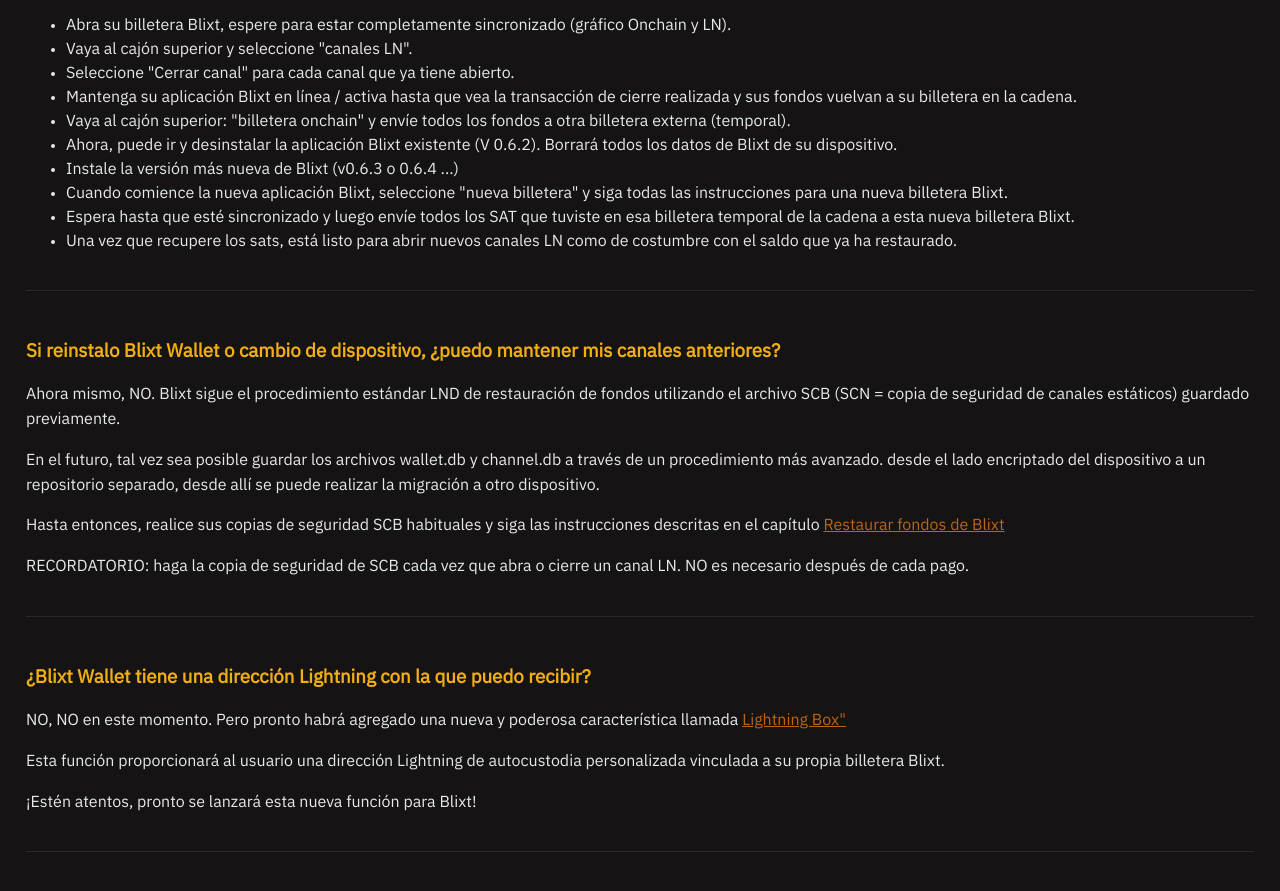
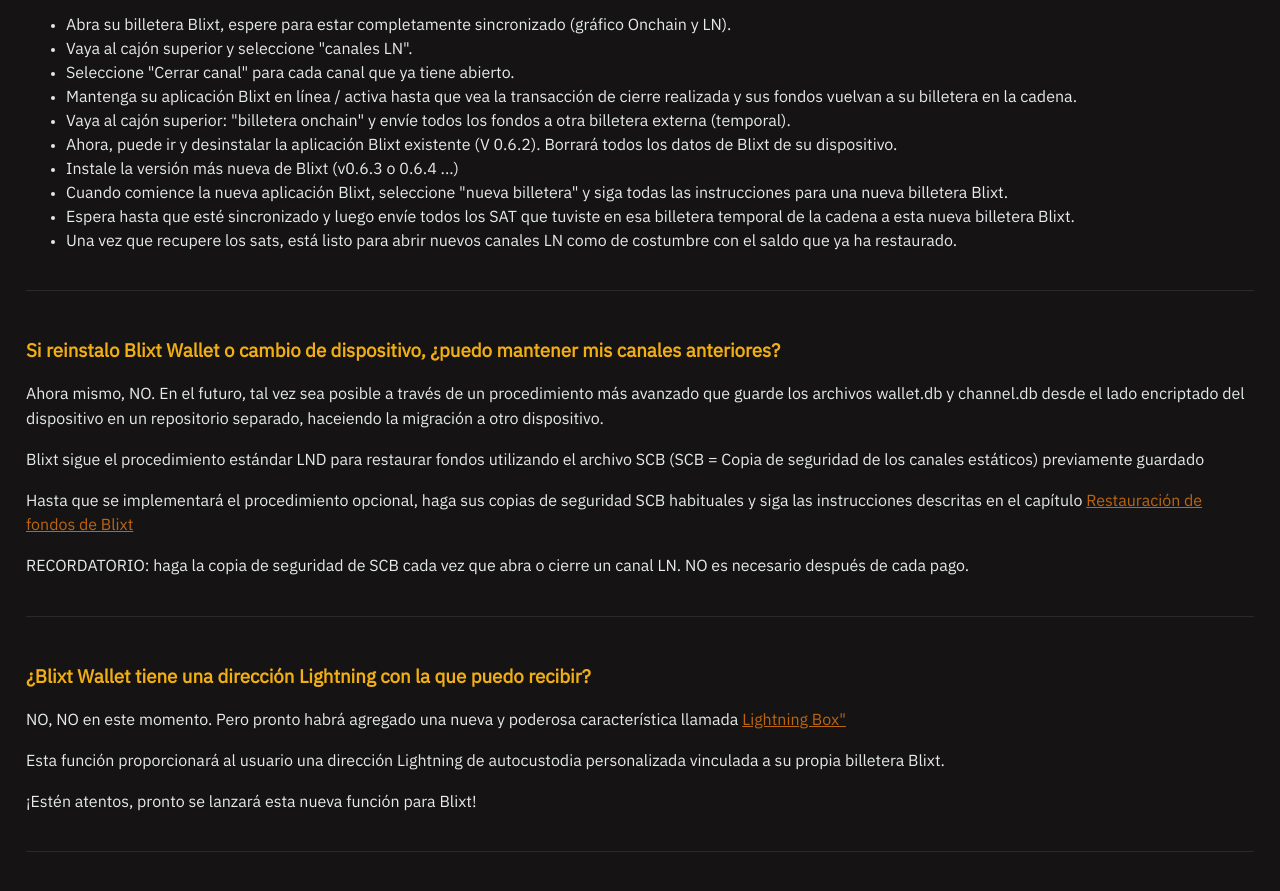
Before and after one commit to BlixtWallet/blixtwallet.github.io, a Jekyll site: the page built from faq_es.html, in a window 1280 px wide and 900 px high, scrolled down 12257 px. Shown: the top 891 px of the window. Built offline with Jekyll 4.4.1, drawn with Linux system fonts in a browser that asks for light colours.

Commit message:
small corrections

```diff
--- a/faq.html
+++ b/faq.html
@@ -650,10 +650,10 @@
 
   <section id="blixt-migrate">
     <h3>If I reinstall Blixt Wallet or switch devices, can I keep my previous channels?</h3>
-    <p>Right now, NO. Blixt follows the LND standard procedure of restoring funds using the SCB file (SCN = static channels backup) previously saved.</p>
-    <p>In the future, maybe it will be possible through a more advanced procedure saving the wallet.db and channel.db files
+    <p>Right now, NO. In the future, maybe it will be possible through a more advanced procedure saving the wallet.db and channel.db files
        from encrypted side of the device into a separate repository, from it can be made the migration to another device.</p>
-    <p>Until then, please make your usual SCB backups and follow the instructions described in the chapter <a href="#blixt-restore">Restore Blixt funds</a></p>
+    <p>Blixt follows the LND standard procedure of restoring funds using the SCB file (SCB = static channels backup) previously saved</p>
+    <p>Until the optional procedure will be implemented, please make your usual SCB backups and follow the instructions described in the chapter <a href="#blixt-restore">Restore Blixt funds</a></p>
     <p>REMINDER: do the SCB backup each time you open or close a LN channel. There's NO need after each payment.</p>
   </section>
 
--- a/faq_es.html
+++ b/faq_es.html
@@ -500,11 +500,11 @@
  </section>
 
  <section id="blixt-migrar">
-     <h3>Si reinstalo Blixt Wallet o cambio de dispositivo, ¿puedo mantener mis canales anteriores?</h3>
-     <p>Ahora mismo, NO. Blixt sigue el procedimiento estándar LND de restauración de fondos utilizando el archivo SCB (SCN = copia de seguridad de canales estáticos) guardado previamente.</p>
-     <p>En el futuro, tal vez sea posible guardar los archivos wallet.db y channel.db a través de un procedimiento más avanzado.
-        desde el lado encriptado del dispositivo a un repositorio separado, desde allí se puede realizar la migración a otro dispositivo.</p>
-     <p>Hasta entonces, realice sus copias de seguridad SCB habituales y siga las instrucciones descritas en el capítulo <a href="#blixt-restore">Restaurar fondos de Blixt</a></p>
+   <h3>Si reinstalo Blixt Wallet o cambio de dispositivo, ¿puedo mantener mis canales anteriores?</h3>
+   <p>Ahora mismo, NO. En el futuro, tal vez sea posible a través de un procedimiento más avanzado que guarde los archivos wallet.db y channel.db
+      desde el lado encriptado del dispositivo en un repositorio separado, haceiendo la migración a otro dispositivo. </p>
+   <p>Blixt sigue el procedimiento estándar LND para restaurar fondos utilizando el archivo SCB (SCB = Copia de seguridad de los canales estáticos) previamente guardado </p>
+   <p>Hasta que se implementará el procedimiento opcional, haga sus copias de seguridad SCB habituales y siga las instrucciones descritas en el capítulo <a href="#blixtore"> Restauración de fondos de Blixt </a> </p>
      <p>RECORDATORIO: haga la copia de seguridad de SCB cada vez que abra o cierre un canal LN. NO es necesario después de cada pago.</p>
    </section>
 
```
